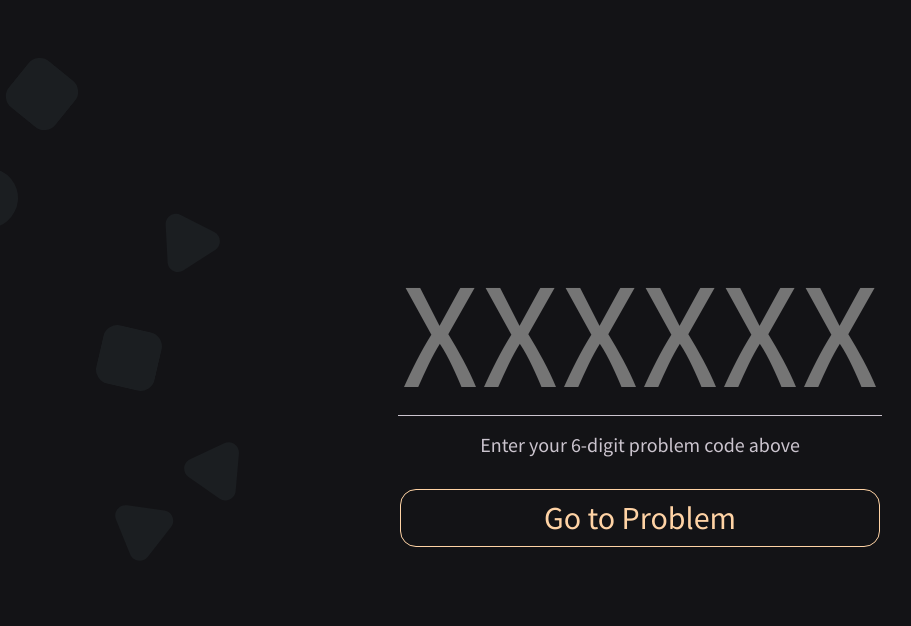
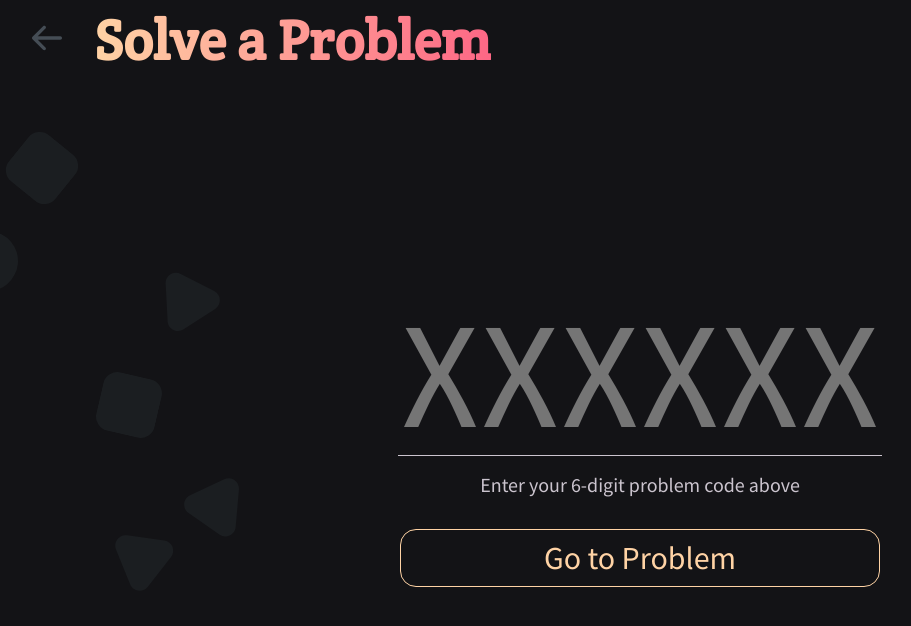
Before and after one commit to MichaelZhao21/javamagi, a Next.js app in the folder src/client/: page /problem in a window 1280 px wide. Shown: the top 626 px of the page, without its empty margins (0-911 px from the left). Built offline with nearby package versions, Linux system fonts and the light colour scheme.

Commit message:
Added header

```diff
--- a/src/client/components/page-wrapper.tsx
+++ b/src/client/components/page-wrapper.tsx
@@ -1,9 +1,34 @@
 import React from 'react';
 import SideShapes from './side-shapes';
 
-const PageWrapper = (props: React.AllHTMLAttributes<HTMLDivElement>) => {
+interface PageWrapperProps extends React.AllHTMLAttributes<HTMLDivElement> {
+    /** Content for the header, no header if null */
+    header?: string;
+
+    /** Previous page link, required if header is defined */
+    prev?: string;
+}
+
+const PageWrapper = (props: PageWrapperProps) => {
     return (
-        <div style={{ display: 'flex', flexDirection: 'row', minHeight: '100%' }}>
+        <React.Fragment>
+            {props.header && (
+                <div style={{ display: 'flex', height: '10%', alignItems: 'center' }}>
+                    <a href={props.prev} style={{ margin: '0 2rem' }} className="icon-button">
+                        <img src="/arrow.svg" width={30} height={30} />
+                    </a>
+                    <h1 style={{ fontSize: '3.5rem', margin: 0 }} className="title">
+                        {props.header}
+                    </h1>
+                </div>
+            )}
+            <div
+                style={{
+                    display: 'flex',
+                    flexDirection: 'row',
+                    minHeight: props.header ? '90%' : '100%',
+                }}
+            >
                 <SideShapes left />
                 <div
                     style={{
@@ -12,13 +37,14 @@ const PageWrapper = (props: React.AllHTMLAttributes<HTMLDivElement>) => {
                         flexGrow: 1,
                         width: '60%',
                         minHeight: '100%',
-                    ...props.style
+                        ...props.style,
                     }}
                 >
                     {props.children}
                 </div>
                 <SideShapes />
             </div>
+        </React.Fragment>
     );
 };
 
--- a/src/client/pages/index.tsx
+++ b/src/client/pages/index.tsx
@@ -25,7 +25,7 @@ const Home: NextPage = () => {
                     JavaMagi
                 </h1>
             </div>
-            <p style={{ textAlign: 'center' }}>
+            <p style={{ textAlign: 'center', fontSize: '1.5rem' }}>
                 This is a simple app to upload, edit, submit, and automatically judge code
                 submissions! Select one of the options below in the menu to proceed. Please note
                 that the app is still in its alpha version, so many features are still a work in
--- a/src/client/pages/problem/[id].tsx
+++ b/src/client/pages/problem/[id].tsx
@@ -37,7 +37,7 @@ const ProblemDisplay: NextPage = (
     props: InferGetServerSidePropsType<typeof getServerSideProps>
 ) => {
     return (
-        <PageWrapper>
+        <PageWrapper header="Canned Beans" prev="/problem">
             <ReactMarkdown
                 children={props.content}
                 remarkPlugins={[remarkGfm]}
--- a/src/client/pages/problem/index.tsx
+++ b/src/client/pages/problem/index.tsx
@@ -29,7 +29,7 @@ const ProblemHome: NextPage = () => {
     };
 
     return (
-        <PageWrapper style={{ justifyContent: 'center' }}>
+        <PageWrapper header="Solve a Problem" prev="/" style={{ justifyContent: 'center' }}>
             <input
                 type="text"
                 placeholder="XXXXXX"
--- a/src/client/style.css
+++ b/src/client/style.css
@@ -65,7 +65,12 @@ button a {
     font-size: 2rem;
 }
 
-button:hover, button:active {
+.icon-button {
+    transition-property: -moz-filter, -ms-filter, -o-filter, -webkit-filter, filter;
+    transition-duration: 0.3s;
+}
+
+button:hover, button:active, .icon-button:hover {
     filter: brightness(1.5);
 }
 
```
Also changed, not shown: src/client/public/arrow.svg (added). Lines whose indentation alone changed are shown as unchanged.
